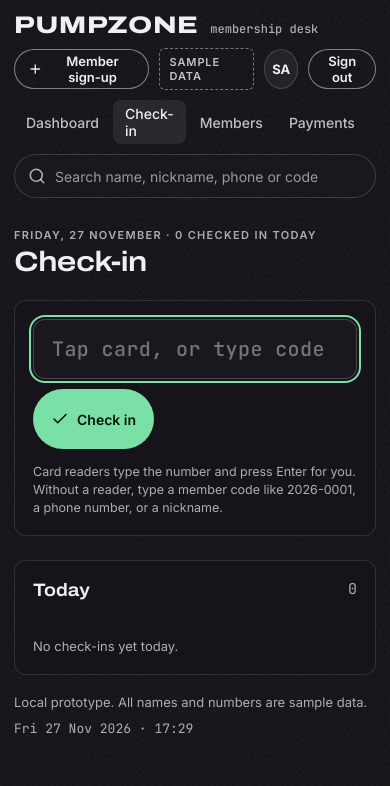
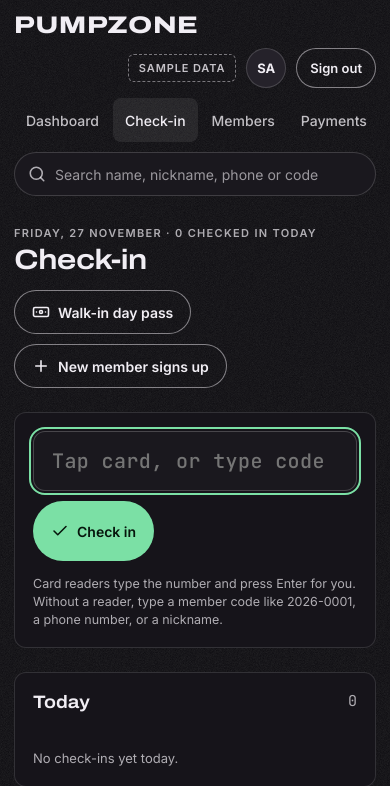
Before and after one commit to gedon111/pumpzone-gym-system, a Django app: page /checkin/ in a window 390 px wide. Shown: the top 786 px of the page. Before the commit the page ends 734 px from the top, so only its background shows below. Run offline with Django 5.2, Linux system fonts and the light colour scheme; the visitor is signed in with stand-in values (Sample User, id 1); data that the repository does not hold is empty.

Commit message:
fix(ui): tidy header, QR panel and demo data after browser check
- Header: "Member sign-up" moves from the header to the dashboard and
  check-in screens, and the small "membership desk" label hides below
  1400 px, so six menu items fit on one line. Menu items don't wrap
  on a phone.
- GCash panel: plain background so the text is readable. The demo QR
  uses high error correction so it still scans under the DEMO stamp.
- Sign-up form: drop the doubled "Optional" on birth date.
- Demo data: about 1 in 10 payments are GCash (as the owner said), and
  today's visits and payments are spread over gym hours instead of
  bunching at the time the seed ran.

Co-Authored-By: Claude Opus 5.5 <noreply@anthropic.com>

```diff
--- a/gym/forms.py
+++ b/gym/forms.py
@@ -203,7 +203,7 @@ class SignUpForm(forms.ModelForm):
                   "says_existing"]
         labels = {"full_name": "Full name", "nickname": "Nickname (what we call you)", "phone": "Mobile number",
                   "emergency_contact_name": "Emergency contact name", "emergency_contact_phone": "Emergency contact number"}
-        help_texts = {"phone": "For membership reminders only.", "birth_date": "Optional."}
+        help_texts = {"phone": "For membership reminders only."}
         widgets = {"phone": PHONE, "emergency_contact_phone": PHONE, "birth_date": DATE,
                    "full_name": forms.TextInput(attrs={"autocomplete": "off", "autocapitalize": "words"}),
                    "nickname": forms.TextInput(attrs={"autocomplete": "off"})}
--- a/gym/qr.py
+++ b/gym/qr.py
@@ -30,7 +30,8 @@ DEMO_TEXT = "PUMPZONE DEMO - NOT A REAL GCASH ACCOUNT"
 @lru_cache(maxsize=1)
 def demo_qr_svg():
     """The demo QR as inline SVG (made once, then reused)."""
-    qr = segno.make(DEMO_TEXT, error="m")
+    # error="h": the code still scans with up to 30% covered (the DEMO stamp sits on top).
+    qr = segno.make(DEMO_TEXT, error="h")
     return qr.svg_inline(dark="#0d0c10", light="#f1eef4", border=2, omitsize=True,
                          svgclass="qr-code", title="Demo QR code, cannot receive money")
 
--- a/gym/templates/gym/check_in.html
+++ b/gym/templates/gym/check_in.html
@@ -6,6 +6,10 @@
   <div class="stack tight">
     <span class="eyebrow">{% now "l, j F" %} · {{ count_today }} checked in today</span>
     <h1 class="page-title">Check-in</h1>
+  </div>
+  <div class="actions">
+    <a class="pz-btn pz-ghost" href="{% url 'walk_in' %}">{% icon "cash" %}Walk-in day pass</a>
+    <form method="post" action="{% url 'kiosk_start' %}">{% csrf_token %}<button class="pz-btn pz-ghost" type="submit">{% icon "plus" %}New member signs up</button></form>
   </div>
 </div>
 
--- a/gym/templates/gym/dashboard.html
+++ b/gym/templates/gym/dashboard.html
@@ -29,6 +29,7 @@
       <a class="pz-btn pz-go" href="?show=expiring#action">{% icon "refresh" %}Start renewals</a>
       <a class="pz-btn pz-ghost" href="{% url 'check_in' %}">{% icon "check" %}Check-in</a>
       <a class="pz-btn pz-ghost" href="{% url 'member_add' %}">{% icon "plus" %}Add member</a>
+      <form method="post" action="{% url 'kiosk_start' %}">{% csrf_token %}<button class="pz-btn pz-ghost" type="submit" title="Hand this phone to a member so they can type in their own details">{% icon "message" %}Member sign-up</button></form>
     </div>
   </div>
 
--- a/static/css/pumpzone.css
+++ b/static/css/pumpzone.css
@@ -93,17 +93,19 @@ h1, h2, h3 { margin: 0; }
 .caption { font-size: 13px; color: var(--ink-3); }
 
 /* 4. Header ---------------------------------------------------------------- */
-.pz-header { display: flex; flex-wrap: wrap; align-items: center; gap: 12px 24px; padding: 18px 0; }
+.pz-header { display: flex; flex-wrap: wrap; align-items: center; gap: 12px 18px; padding: 18px 0; }
 .brand { display: flex; align-items: baseline; gap: 12px; text-decoration: none; color: var(--ink); }
 .brand:hover { color: var(--ink); }
 .brand-name { font: 800 24px var(--display); font-stretch: 125%; letter-spacing: .02em; }
 .brand-sub { font: 500 12px var(--mono); color: var(--ink-3); }
 .pz-nav { display: flex; flex-wrap: wrap; gap: 2px; }
 .pz-nav a { color: rgba(241, 238, 244, .78); text-decoration: none; min-height: 44px; display: inline-flex; align-items: center;
-  padding: 0 12px; border-radius: 8px; font: 500 14px var(--text); }
+  padding: 0 12px; border-radius: 8px; font: 500 14px var(--text); white-space: nowrap; }
 .pz-nav a:hover { color: var(--ink); background: rgba(255, 255, 255, .06); }
 .pz-nav a.on { color: var(--ink); background: rgba(255, 255, 255, .08); }
-.search { flex: 1 1 240px; min-width: 200px; position: relative; display: flex; align-items: center; }
+.search { flex: 1 1 200px; min-width: 160px; position: relative; display: flex; align-items: center; }
+/* Six menu items: drop the small "membership desk" label before the header wraps. */
+@media (max-width: 1400px) { .brand-sub { display: none; } }
 .search svg { position: absolute; left: 14px; color: var(--ink-3); pointer-events: none; }
 .pz-input { width: 100%; min-height: 44px; padding: 0 14px 0 40px; border-radius: 999px; border: 1px solid rgba(255, 255, 255, .16);
   background: var(--raised); color: var(--ink); font: 400 14px var(--text); }
@@ -281,7 +283,7 @@ fieldset { border: 0; margin: 0; padding: 0; min-width: 0; }
 
 /* 12b. GCash QR panel: shown only when "GCash" is ticked in the same form */
 .gcash-panel { display: none; grid-template-columns: minmax(140px, 200px) 1fr; gap: 18px; align-items: center; padding: 16px;
-  border-radius: 14px; border: 1px solid var(--line); background: var(--raised) var(--speck); }
+  border-radius: 14px; border: 1px solid var(--line); background: var(--raised-2); }
 .form:has(input[name="method"][value="gcash"]:checked) .gcash-panel { display: grid; }
 .qr-frame { position: relative; padding: 10px; border-radius: 12px; background: var(--ink);
   box-shadow: 0 0 0 1px var(--line), 0 14px 30px -18px rgba(0, 0, 0, .9); }
--- a/templates/base.html
+++ b/templates/base.html
@@ -35,7 +35,6 @@
       <input id="pz-search" class="pz-input" type="search" name="q" value="{{ request.GET.q }}" placeholder="Search name, nickname, phone or code">
     </form>
     <div class="who">
-      <form method="post" action="{% url 'kiosk_start' %}">{% csrf_token %}<button class="pz-btn pz-ghost pz-small" type="submit" title="Hand this phone to a member so they can type in their own details">{% icon "plus" %}Member sign-up</button></form>
       {% if settings_debug %}<span class="badge-sample" title="DEBUG is on. Use only fake data.">Sample data</span>{% endif %}
       <span class="avatar" title="Signed in as {{ request.user.get_full_name|default:request.user.username }}">{{ request.user.get_full_name|default:request.user.username|slice:":2" }}</span>
       <form method="post" action="{% url 'logout' %}">{% csrf_token %}<button class="pz-btn pz-ghost pz-small" type="submit">Sign out</button></form>
```
Also changed, not shown: gym/management/commands/seed_demo.py (+8 -4 lines).
